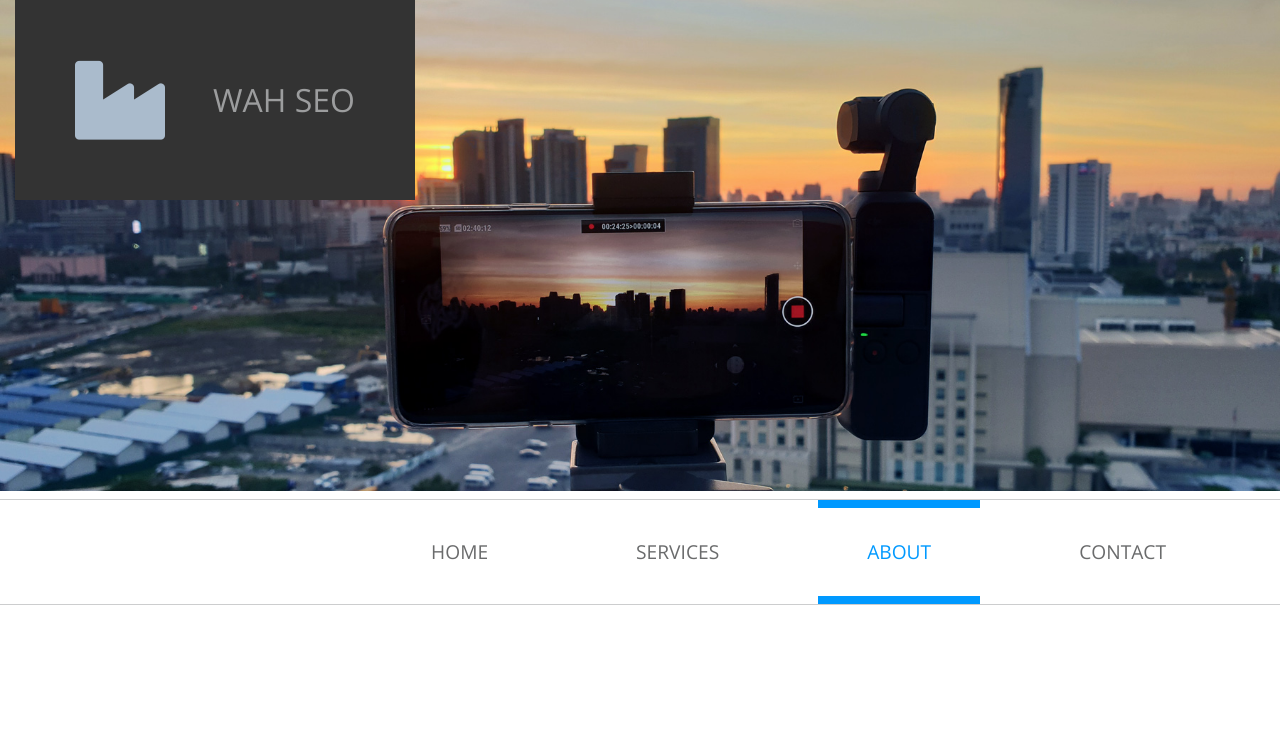
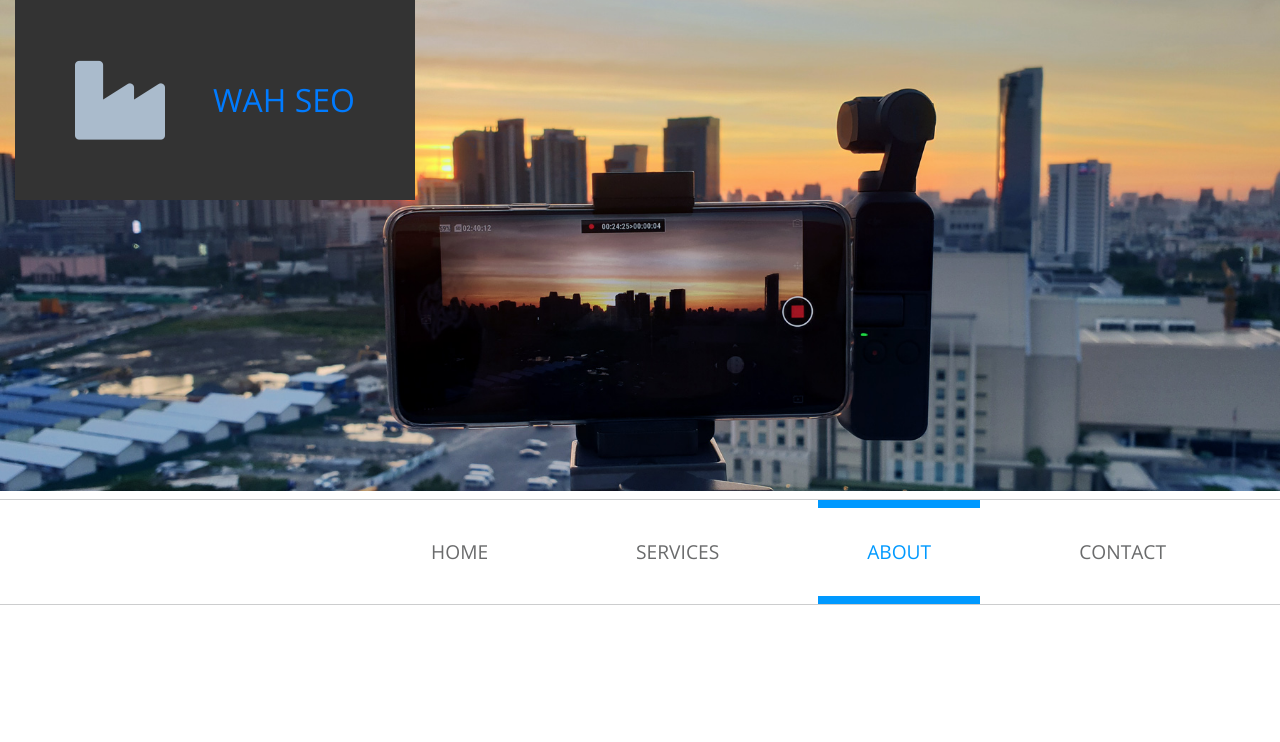
Before and after one commit to wahseo/wahseo, a plain HTML site: page about.html in a window 1280 px wide. Shown: the top 742 px of the page. Drawn offline with nearby package versions, Linux system fonts and the light colour scheme.

Commit message:
Update about.html

```diff
--- a/about.html
+++ b/about.html
@@ -19,7 +19,7 @@
                 <div class="col-12">
                     <div class="tm-logo">
                         <i class="fas fa-industry fa-5x mr-5"></i>
-                        <span class="text-uppercase tm-logo-text">Wah SEO</span>
+                        <span class="text-uppercase tm-logo-text"><a href="index.html">Wah SEO</a></span>
                     </div>
                 </div>
             </div>
```
